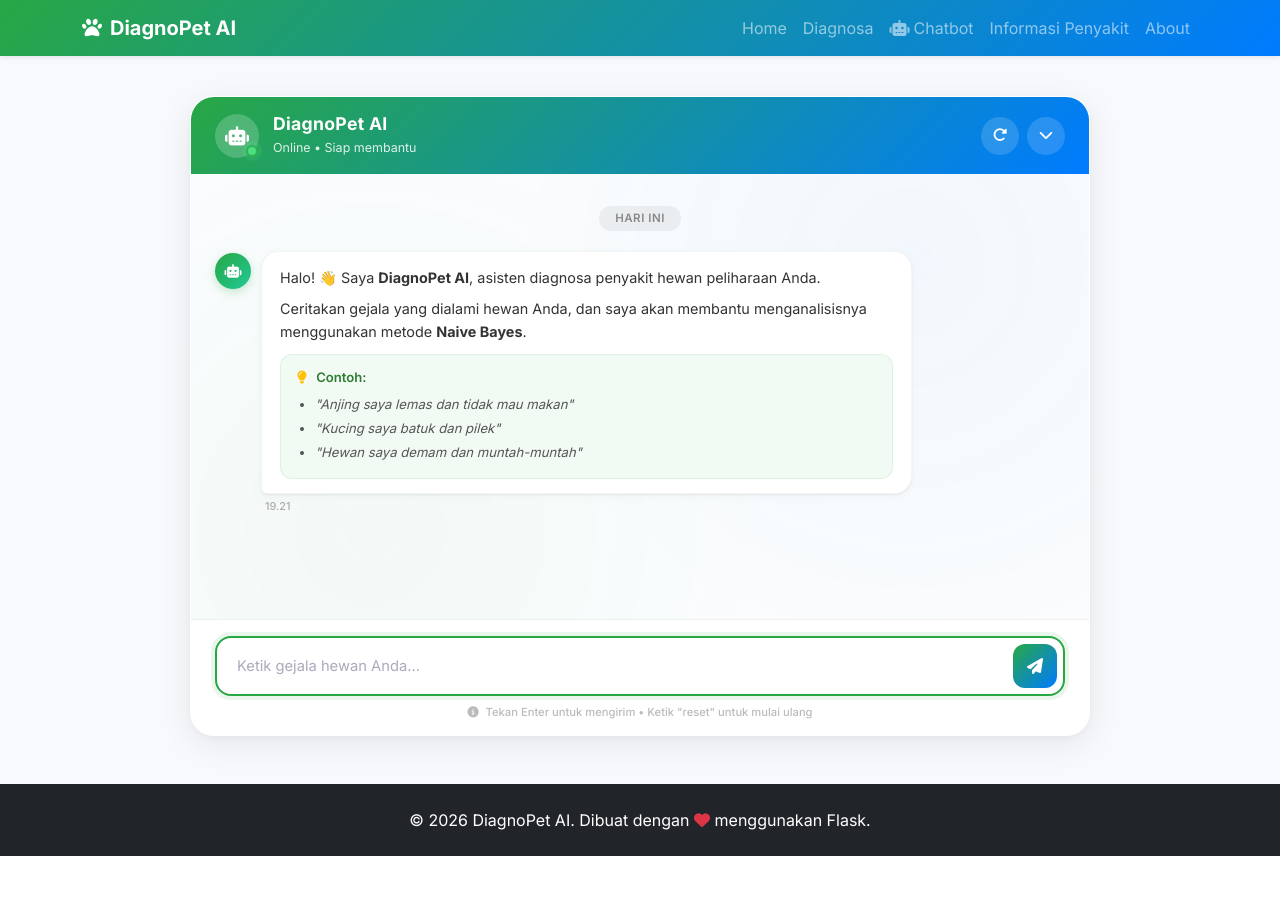
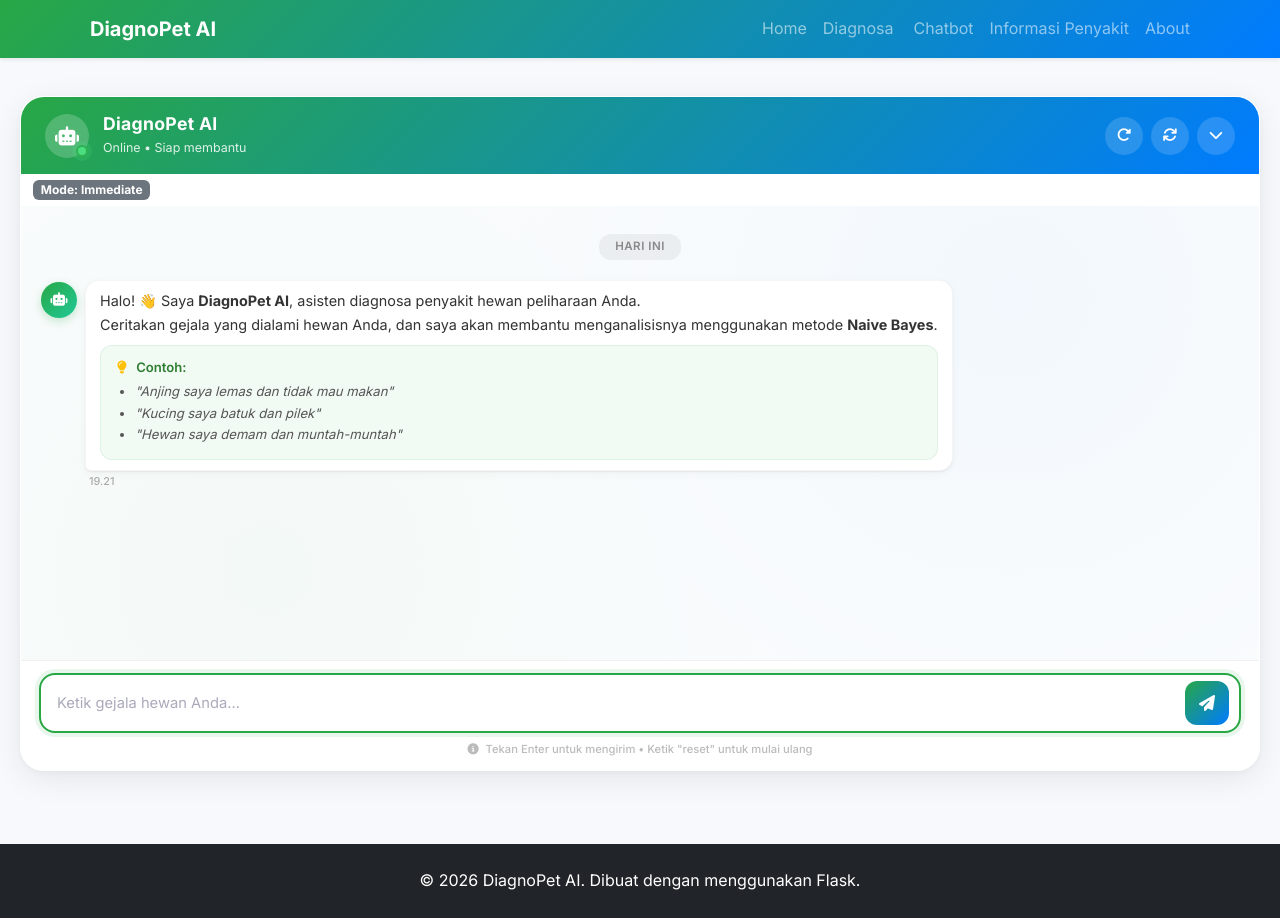
Before and after one commit to darent101204/IFB_304_SISTEMPAKAR_UTS, a Flask app: page /chatbot in a window 1280 px wide. Before the commit the page ends 856 px from the top, so only its background shows below. Run offline with Flask 3, Linux system fonts and the light colour scheme; data that the repository does not hold is empty.

Commit message:
upgrade nlp

```diff
--- a/app.py
+++ b/app.py
@@ -2,6 +2,7 @@ from flask import Flask, render_template, request, flash, redirect, url_for, ses
 from main import get_data_gejala, hitung_bayes, KAMUS_PENYAKIT
 from nlp_processor import ekstrak_gejala
 import pandas as pd
+import re
 
 app = Flask(__name__)
 app.secret_key = 'diagnopet_ai_super_secret_key'
@@ -64,40 +65,46 @@ def detect_intent(text):
     """Deteksi intent dari pesan user"""
     text_lower = text.lower().strip()
 
+    def contains_word(t, token):
+        return re.search(rf"\b{re.escape(token)}\b", t) is not None
+
+    def contains_phrase(t, phrase):
+        return re.search(rf"\b{re.escape(phrase)}\b", t) is not None
+
     # Intent: Salam
     salam_keywords = ["halo", "hai", "hi", "hello", "selamat pagi", "selamat siang",
-                       "selamat sore", "selamat malam", "hey", "p", "assalamualaikum"]
-    if any(kata in text_lower for kata in salam_keywords):
+                       "selamat sore", "selamat malam", "hey", "assalamualaikum"]
+    if any(contains_word(text_lower, kata) for kata in salam_keywords):
         return "salam"
 
     # Intent: Tanya kemampuan
-    if any(phrase in text_lower for phrase in [
+    if any(contains_phrase(text_lower, phrase) for phrase in [
         "apa yang bisa kamu lakukan", "bisa apa", "fungsi kamu",
         "kemampuan kamu", "kamu bisa apa", "apa fungsimu"
     ]):
         return "kemampuan"
 
     # Intent: Tanya identitas
-    if any(phrase in text_lower for phrase in [
+    if any(contains_phrase(text_lower, phrase) for phrase in [
         "siapa kamu", "kamu siapa", "nama kamu", "siapa namamu"
     ]):
         return "identitas"
 
     # Intent: Terima kasih
-    if any(kata in text_lower for kata in [
+    if any(contains_word(text_lower, kata) for kata in [
         "terima kasih", "makasih", "thanks", "thank you", "trims"
     ]):
         return "terima_kasih"
 
     # Intent: Reset / mulai ulang
-    if any(phrase in text_lower for phrase in [
+    if any(contains_phrase(text_lower, phrase) for phrase in [
         "mulai ulang", "reset", "ulang", "diagnosa baru",
         "mulai lagi", "dari awal", "ulangi"
     ]):
         return "reset"
 
     # Intent: User bilang cukup / minta diagnosa
-    if any(phrase in text_lower for phrase in [
+    if any(contains_phrase(text_lower, phrase) for phrase in [
         "cukup", "diagnosa", "itu saja", "itu aja", "hanya itu",
         "tidak ada lagi", "sudah", "udah", "analisis",
         "proses", "hasil", "selesai", "sekian"
@@ -111,6 +118,18 @@ def detect_intent(text):
     # Intent: Jawaban tidak (untuk follow-up)
     if text_lower in ["tidak", "nggak", "enggak", "no", "n", "tdk", "gak", "ga", "ngga"]:
         return "jawab_tidak"
+
+    # Intent: Set mode stepwise (tanya bertahap)
+    if any(contains_phrase(text_lower, phrase) for phrase in ["tanya bertahap", "bertahap", "tanya jawab", "satu per satu", "tanyakan satu per satu"]):
+        return "set_stepwise"
+
+    # Intent: Set mode immediate (langsung diagnosa)
+    if any(contains_phrase(text_lower, phrase) for phrase in ["diagnosa langsung", "langsung", "segera", "diagnosa sekarang", "langsung diagnosa"]):
+        return "set_immediate"
+
+    # Intent: Pertanyaan sebab-akibat (kenapa/mengapa ...)
+    if contains_phrase(text_lower, 'kenapa') or contains_phrase(text_lower, 'mengapa'):
+        return 'sebab'
 
     # Default: coba ekstrak gejala
     return "gejala"
@@ -128,6 +147,9 @@ def init_session():
         session['chatbot_pending_gejala'] = None
     if 'chatbot_sudah_diagnosa' not in session:
         session['chatbot_sudah_diagnosa'] = False
+    if 'chatbot_mode' not in session:
+        # 'immediate' = langsung diagnosa, 'stepwise' = tanya jawab bertahap
+        session['chatbot_mode'] = 'immediate'
 
 
 def reset_session():
@@ -164,8 +186,6 @@ def build_diagnosa_response(gejala_list):
 Berdasarkan {len(gejala_list)} gejala yang teridentifikasi:
 {format_gejala_list(gejala_list)}
 
-━━━━━━━━━━━━━━━━━━
-
 🏥 **Diagnosa Utama: {diagnosa}**
 📊 Probabilitas: **{prob:.1f}%**
 
@@ -175,12 +195,13 @@ Berdasarkan {len(gejala_list)} gejala yang teridentifikasi:
 💊 **Solusi & Saran:**
 {detail.get('solusi', '-')}
 
-━━━━━━━━━━━━━━━━━━
-
 📊 **Perbandingan Probabilitas:**
 {prob_text}
 
 ⚠️ *Hasil ini merupakan prediksi berdasarkan algoritma Naive Bayes. Segera konsultasikan ke dokter hewan untuk pemeriksaan lebih lanjut.*"""
+
+    # Bersihkan whitespace berlebih (lebih dari satu baris kosong -> satu baris kosong)
+    response = re.sub(r"\n\s*\n+", "\n\n", response).strip()
 
     return response, hasil
 
@@ -237,6 +258,25 @@ def process_chatbot_message(text):
             "response": "🔄 Sesi telah direset!\n\nSilakan ceritakan gejala hewan Anda dari awal.",
             "type": "bot",
             "quick_replies": []
+        }
+
+    # ---- SET MODE: STEPWISE / IMMEDIATE ----
+    if intent == "set_stepwise":
+        session['chatbot_mode'] = 'stepwise'
+        session.modified = True
+        return {
+            "response": "✅ Mode diubah: Tanya jawab bertahap aktif. Saya akan mengajukan pertanyaan follow-up untuk memperjelas gejala.",
+            "type": "bot",
+            "quick_replies": ["Mulai diagnosa", "Reset percakapan"]
+        }
+
+    if intent == "set_immediate":
+        session['chatbot_mode'] = 'immediate'
+        session.modified = True
+        return {
+            "response": "✅ Mode diubah: Diagnosa langsung aktif. Saya akan memberikan hasil diagnosa segera setelah gejala tercatat.",
+            "type": "bot",
+            "quick_replies": ["Mulai diagnosa", "Reset percakapan"]
         }
 
     # ---- JAWAB YA (untuk follow-up) ----
@@ -345,6 +385,44 @@ def process_chatbot_message(text):
             }
         }
 
+    # ---- SEBAB / KENAPA (pertanyaan sebab-akibat) ----
+    if intent == 'sebab':
+        # coba ekstrak gejala dari kalimat
+        gejala_terkait = ekstrak_gejala(text)
+
+        # jika tidak ditemukan, coba hapus kata tanya awal dan ekstrak lagi
+        if not gejala_terkait:
+            text2 = re.sub(r'^(kenapa|mengapa)\b', '', text.lower()).strip()
+            gejala_terkait = ekstrak_gejala(text2)
+
+        if not gejala_terkait:
+            return {
+                "response": "Maaf, saya kurang paham gejalanya. Bisa jelaskan lebih spesifik (mis. 'mata kuning', 'batuk berdahak')?",
+                "type": "bot",
+                "quick_replies": []
+            }
+
+        # lakukan bayes dengan gejala yang diekstrak
+        hasil = hitung_bayes(gejala_terkait)
+        diagnosa_utama = hasil['diagnosa_tertinggi']
+        prob = hasil['probabilitas'][diagnosa_utama] * 100
+        detail = hasil.get('detail', {})
+
+        # buat ringkasan singkat
+        top3 = list(hasil['probabilitas'].items())[:3]
+        prob_text = "\n".join([f"- {p}: {v*100:.1f}%" for p, v in top3])
+
+        response = f"Berdasarkan gejala {format_gejala_list(gejala_terkait)} kemungkinan penyebabnya antara lain:\n{prob_text}\n\nDiagnosa teratas: {diagnosa_utama} ({prob:.1f}%)\n{detail.get('deskripsi', '-') }\n{detail.get('solusi', '-') }"
+
+        # rapikan whitespace
+        response = re.sub(r"\n\s*\n+", "\n\n", response).strip()
+
+        return {
+            "response": response,
+            "type": "bot",
+            "quick_replies": ["Diagnosa sekarang", "Reset percakapan"]
+        }
+
     # ---- GEJALA (DEFAULT) ----
     gejala_baru = ekstrak_gejala(text)
 
@@ -371,6 +449,7 @@ def process_chatbot_message(text):
     session['chatbot_state'] = 'collecting'
     session.modified = True
 
+    # Jika tidak ada gejala baru
     if not gejala_ditambahkan:
         return {
             "response": f"Gejala tersebut sudah tercatat sebelumnya. ✅\n\nGejala saat ini ({len(gejala_list)}):\n{format_gejala_list(gejala_list)}\n\nApakah ada gejala lain? Atau ketik **\"diagnosa\"** untuk melihat hasil.",
@@ -378,7 +457,24 @@ def process_chatbot_message(text):
             "quick_replies": ["Diagnosa sekarang", "Tidak ada lagi"]
         }
 
-    # Konfirmasi gejala yang ditambahkan
+    # Mode: immediate = langsung diagnosa, stepwise = tanya jawab bertahap
+    if session.get('chatbot_mode', 'immediate') == 'immediate':
+        response_text, hasil = build_diagnosa_response(gejala_list)
+        session['chatbot_sudah_diagnosa'] = True
+        session.modified = True
+
+        return {
+            "response": response_text,
+            "type": "bot",
+            "quick_replies": ["Diagnosa ulang", "Terima kasih"],
+            "diagnosa_data": {
+                "diagnosa": hasil['diagnosa_tertinggi'],
+                "probabilitas": {k: round(v * 100, 1) for k, v in hasil['probabilitas'].items()},
+                "gejala_count": len(gejala_list)
+            }
+        }
+
+    # Jika mode 'stepwise': konfirmasi gejala dan lanjutkan pertanyaan follow-up
     konfirmasi = f"✅ Gejala terdeteksi:\n{format_gejala_list(gejala_ditambahkan)}"
 
     if len(gejala_list) > len(gejala_ditambahkan):
@@ -523,8 +619,21 @@ def chatbot_status():
         "gejala_count": len(session.get('chatbot_gejala', [])),
         "gejala_list": session.get('chatbot_gejala', []),
         "state": session.get('chatbot_state', 'idle'),
-        "sudah_diagnosa": session.get('chatbot_sudah_diagnosa', False)
+        "sudah_diagnosa": session.get('chatbot_sudah_diagnosa', False),
+        "mode": session.get('chatbot_mode', 'immediate')
     })
+
+
+@app.route('/chatbot/mode', methods=['POST'])
+def chatbot_set_mode():
+    """Endpoint untuk mengubah mode chatbot (immediate | stepwise)"""
+    mode = request.form.get('mode', '').strip()
+    if mode not in ('immediate', 'stepwise'):
+        return jsonify({"error": "invalid mode"}), 400
+
+    session['chatbot_mode'] = mode
+    session.modified = True
+    return jsonify({"mode": mode, "message": f"Mode diubah menjadi {mode}"})
 
 
 if __name__ == '__main__':
--- a/static/css/style.css
+++ b/static/css/style.css
@@ -136,17 +136,23 @@ body {
    ============================ */
 
 .chatbot-wrapper {
-    max-width: 900px;
-    margin: 0 auto;
-    height: calc(100vh - 160px);
+    position: relative;
+    left: 50%;
+    right: 50%;
+    margin-left: -50vw;
+    margin-right: -50vw;
+    width: 100vw;
+    max-width: 100vw;
+    padding: 0 20px;
+    height: calc(100vh - 100px);
     min-height: 500px;
 }
 
 .chat-container {
     display: flex;
     flex-direction: column;
-    height: 100%;
-    background: rgba(255, 255, 255, 0.85);
+    min-height: calc(100vh - 125px);
+    background: rgba(255, 255, 255, 0.95);
     backdrop-filter: blur(20px);
     -webkit-backdrop-filter: blur(20px);
     border-radius: 24px;
@@ -348,7 +354,7 @@ body {
 .chat-messages {
     flex: 1;
     overflow-y: auto;
-    padding: 20px 24px;
+    padding: 16px 20px;
     display: flex;
     flex-direction: column;
     gap: 4px;
@@ -398,8 +404,8 @@ body {
 /* ---- Message Groups ---- */
 .message-group {
     display: flex;
-    gap: 10px;
-    max-width: 82%;
+    gap: 8px;
+    max-width: 90%;
     margin-bottom: 4px;
 }
 
@@ -433,6 +439,20 @@ body {
     margin-top: 2px;
 }
 
+/* Unified, clean icon appearance across the app */
+.bi, .fa {
+    font-size: 1rem;
+    vertical-align: middle;
+    color: inherit;
+    opacity: 0.95;
+}
+
+/* Fixed-width icons for better alignment */
+.bi-fw, .fa-fw {
+    width: 1.25em;
+    text-align: center;
+}
+
 .bot-avatar {
     background: linear-gradient(135deg, #28a745, #20c997);
     color: white;
@@ -447,16 +467,16 @@ body {
 
 /* ---- Message Bubbles ---- */
 .message-bubble {
-    padding: 14px 18px;
-    border-radius: 18px;
+    padding: 10px 14px;
+    border-radius: 14px;
     font-size: 0.9rem;
-    line-height: 1.6;
+    line-height: 1.4;
     word-wrap: break-word;
     position: relative;
 }
 
 .message-bubble p {
-    margin: 0 0 8px;
+    margin: 0 0 4px;
 }
 
 .message-bubble p:last-child {
@@ -488,7 +508,7 @@ body {
 .message-bubble .chat-hr {
     border: none;
     border-top: 1px solid rgba(0, 0, 0, 0.08);
-    margin: 10px 0;
+    margin: 6px 0;
 }
 
 .user-bubble .chat-hr {
@@ -499,7 +519,7 @@ body {
 .message-time {
     font-size: 0.68rem;
     color: #aaa;
-    margin-top: 4px;
+    margin-top: 2px;
     padding: 0 4px;
     font-weight: 500;
 }
@@ -539,7 +559,7 @@ body {
 
 /* ---- Typing Indicator ---- */
 .typing-bubble {
-    padding: 14px 22px !important;
+    padding: 10px 16px !important;
 }
 
 .typing-dots {
@@ -613,7 +633,7 @@ body {
 
 /* ---- Chat Input Area ---- */
 .chat-input-area {
-    padding: 16px 24px 14px;
+    padding: 12px 18px 12px;
     background: white;
     border-top: 1px solid rgba(0, 0, 0, 0.06);
 }
@@ -621,10 +641,10 @@ body {
 .chat-input-wrapper {
     display: flex;
     align-items: center;
-    gap: 10px;
+    gap: 8px;
     background: #f1f5f9;
     border-radius: 16px;
-    padding: 6px 6px 6px 20px;
+    padding: 6px 10px 6px 16px;
     border: 2px solid transparent;
     transition: all 0.3s ease;
 }
--- a/templates/base.html
+++ b/templates/base.html
@@ -32,7 +32,7 @@
         >
             <div class="container">
                 <a class="navbar-brand fw-bold" href="{{ url_for('index') }}">
-                    <i class="fa-solid fa-paw me-2"></i>DiagnoPet AI
+                    <i class="bi bi-paw me-2"></i>DiagnoPet AI
                 </a>
                 <button
                     class="navbar-toggler"
@@ -57,7 +57,7 @@
                         </li>
                         <li class="nav-item">
                             <a class="nav-link" href="{{ url_for('chatbot') }}">
-                                <i class="fa-solid fa-robot me-1"></i>Chatbot
+                                <i class="bi bi-robot me-1"></i>Chatbot
                             </a>
                         </li>
                         <li class="nav-item">
@@ -103,7 +103,7 @@
             <div class="container">
                 <p class="mb-0">
                     &copy; 2026 DiagnoPet AI. Dibuat dengan
-                    <i class="fa-solid fa-heart text-danger"></i> menggunakan
+                    <i class="bi bi-heart-fill text-danger"></i> menggunakan
                     Flask.
                 </p>
             </div>
--- a/templates/chatbot.html
+++ b/templates/chatbot.html
@@ -23,15 +23,21 @@
                 <button class="chat-action-btn" id="btn-reset" title="Mulai Percakapan Baru">
                     <i class="fa-solid fa-rotate-right"></i>
                 </button>
+                <button class="chat-action-btn" id="btn-toggle-mode" title="Toggle Mode (Immediate / Stepwise)">
+                    <i class="fa-solid fa-arrows-rotate"></i>
+                </button>
                 <button class="chat-action-btn" id="btn-scroll-bottom" title="Scroll ke Bawah">
                     <i class="fa-solid fa-chevron-down"></i>
                 </button>
             </div>
         </div>
+        <div class="chat-header-mode" style="padding:6px 12px; display:flex; gap:8px; align-items:center;">
+            <span id="mode-indicator" class="badge bg-secondary">Mode: Immediate</span>
+        </div>
 
         <!-- Gejala Counter Badge -->
         <div class="gejala-counter" id="gejala-counter" style="display: none;">
-            <i class="fa-solid fa-clipboard-list"></i>
+            <i class="fa-solid fa-list-check"></i>
             <span id="gejala-count-text">0 gejala teridentifikasi</span>
             <button class="gejala-counter-toggle" id="btn-toggle-gejala" title="Lihat gejala">
                 <i class="fa-solid fa-eye"></i>
@@ -126,6 +132,8 @@ const gejalaPanel = document.getElementById('gejala-panel');
 const gejalaPanelList = document.getElementById('gejala-panel-list');
 const btnToggleGejala = document.getElementById('btn-toggle-gejala');
 const btnCloseGejala = document.getElementById('btn-close-gejala');
+const btnToggleMode = document.getElementById('btn-toggle-mode');
+const modeIndicator = document.getElementById('mode-indicator');
 
 let isTyping = false;
 
@@ -156,8 +164,15 @@ function formatResponse(text) {
     text = text.replace(/^• (.+)$/gm, '<span class="chat-bullet">• $1</span>');
     // Convert ━ lines to hr
     text = text.replace(/━+/g, '<hr class="chat-hr">');
+    // Normalize whitespace
+    text = text.replace(/[ \t]{2,}/g, ' ');
+    text = text.replace(/\n\s+/g, '\n');
+    text = text.trim();
+
     // Convert newlines to br
     text = text.replace(/\n/g, '<br>');
+    // Collapse multiple consecutive <br> to a single <br> to avoid large empty spaces
+    text = text.replace(/(<br>\s*){2,}/g, '<br>');
     return text;
 }
 
@@ -266,6 +281,12 @@ function updateGejalaCounter() {
     fetch('/chatbot/status')
         .then(r => r.json())
         .then(data => {
+            // update mode indicator
+            if (modeIndicator) {
+                const m = data.mode || 'immediate';
+                modeIndicator.textContent = `Mode: ${m === 'immediate' ? 'Immediate' : 'Stepwise'}`;
+                modeIndicator.className = m === 'immediate' ? 'badge bg-secondary' : 'badge bg-info';
+            }
             if (data.gejala_count > 0) {
                 gejalaCounter.style.display = 'flex';
                 gejalaCountText.textContent = `${data.gejala_count} gejala teridentifikasi`;
@@ -351,6 +372,32 @@ function resetChat() {
 
 btnSend.addEventListener('click', () => sendMessage());
 
+// Mode toggle button
+if (btnToggleMode) {
+    btnToggleMode.addEventListener('click', () => {
+        // read current mode from badge text
+        const current = (modeIndicator && modeIndicator.textContent && modeIndicator.textContent.toLowerCase().includes('stepwise')) ? 'stepwise' : 'immediate';
+        const newMode = current === 'immediate' ? 'stepwise' : 'immediate';
+
+        fetch('/chatbot/mode', {
+            method: 'POST',
+            headers: {'Content-Type': 'application/x-www-form-urlencoded'},
+            body: 'mode=' + encodeURIComponent(newMode)
+        })
+        .then(r => r.json())
+        .then(res => {
+            if (res.mode) {
+                modeIndicator.textContent = `Mode: ${res.mode === 'immediate' ? 'Immediate' : 'Stepwise'}`;
+                modeIndicator.className = res.mode === 'immediate' ? 'badge bg-secondary' : 'badge bg-info';
+                addBotMessage(`✅ Mode diubah menjadi **${res.mode === 'immediate' ? 'Immediate' : 'Stepwise'}**.`, []);
+            }
+        })
+        .catch(() => {
+            addBotMessage('⚠️ Gagal mengganti mode.', []);
+        });
+    });
+}
+
 chatInput.addEventListener('keypress', function(event) {
     if (event.key === 'Enter') {
         event.preventDefault();
```
